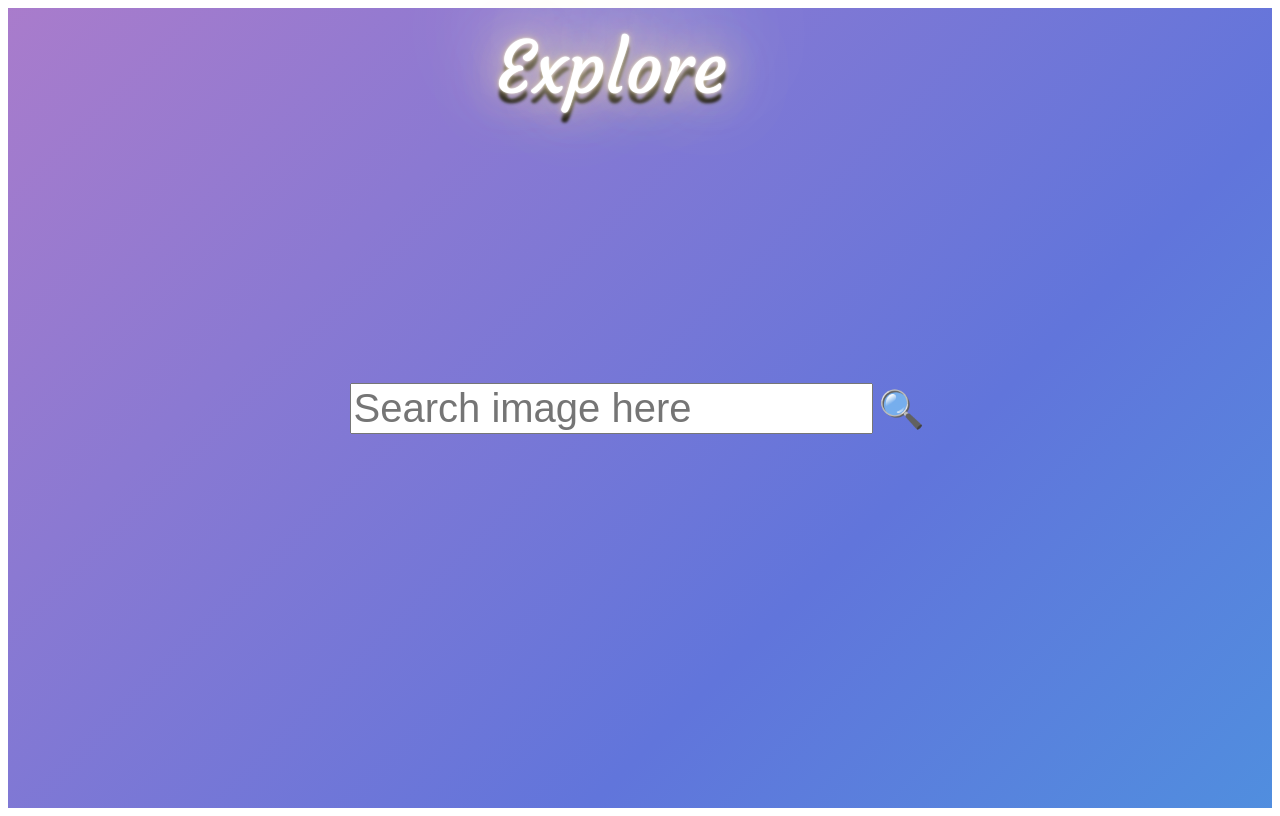
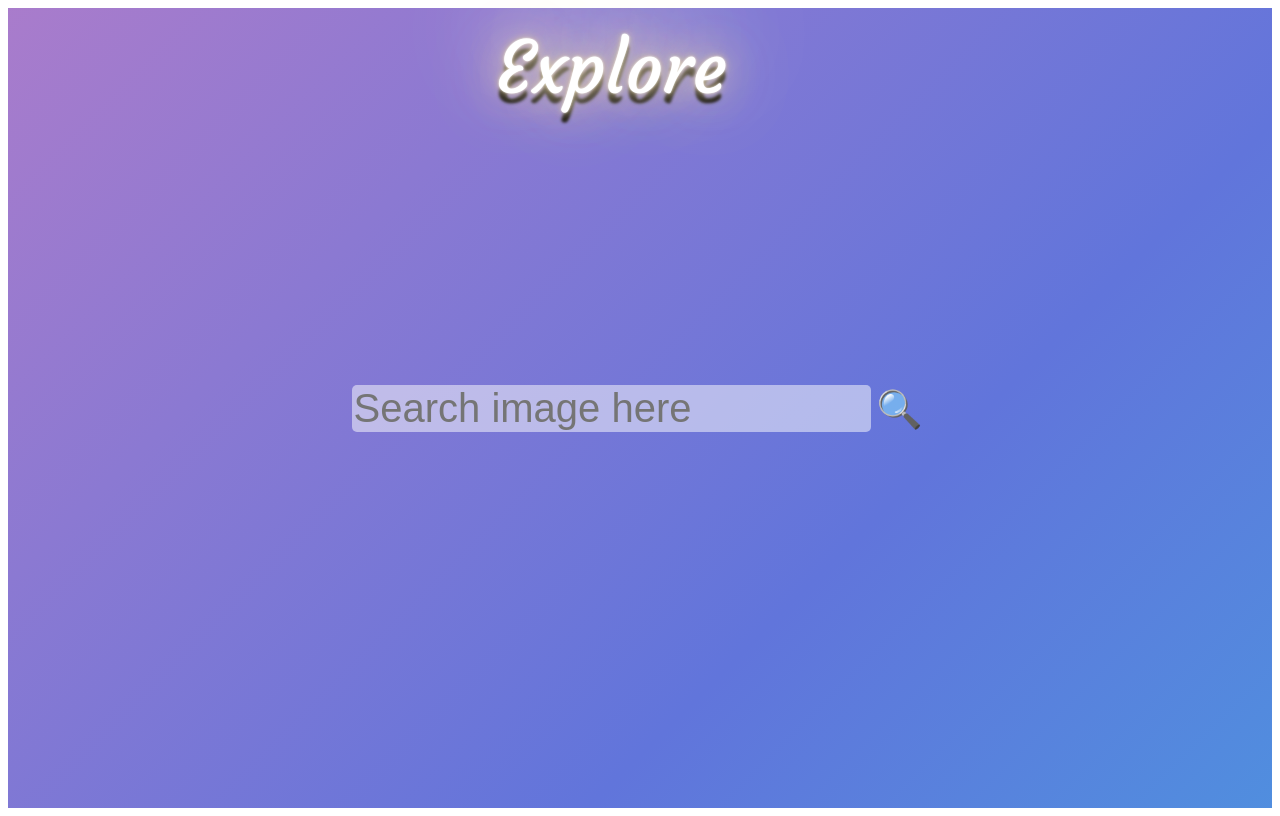
Before and after one commit to nathalia-lt/explore, a React (Create React App) app: page / in a window 1280 px wide. Built offline with nearby package versions, Linux system fonts and the light colour scheme; no server answers.

Commit message:
final touch

```diff
--- a/src/components/SearchBar/SearchBar.css
+++ b/src/components/SearchBar/SearchBar.css
@@ -6,6 +6,10 @@
 
 .searchInput{
     font-size: 5vh;
+    background-color: rgba(255, 255, 255, 0.5);
+    color: grey;
+    border: none;
+    border-radius: 5px;
 }
 
 .submitButton{
```
